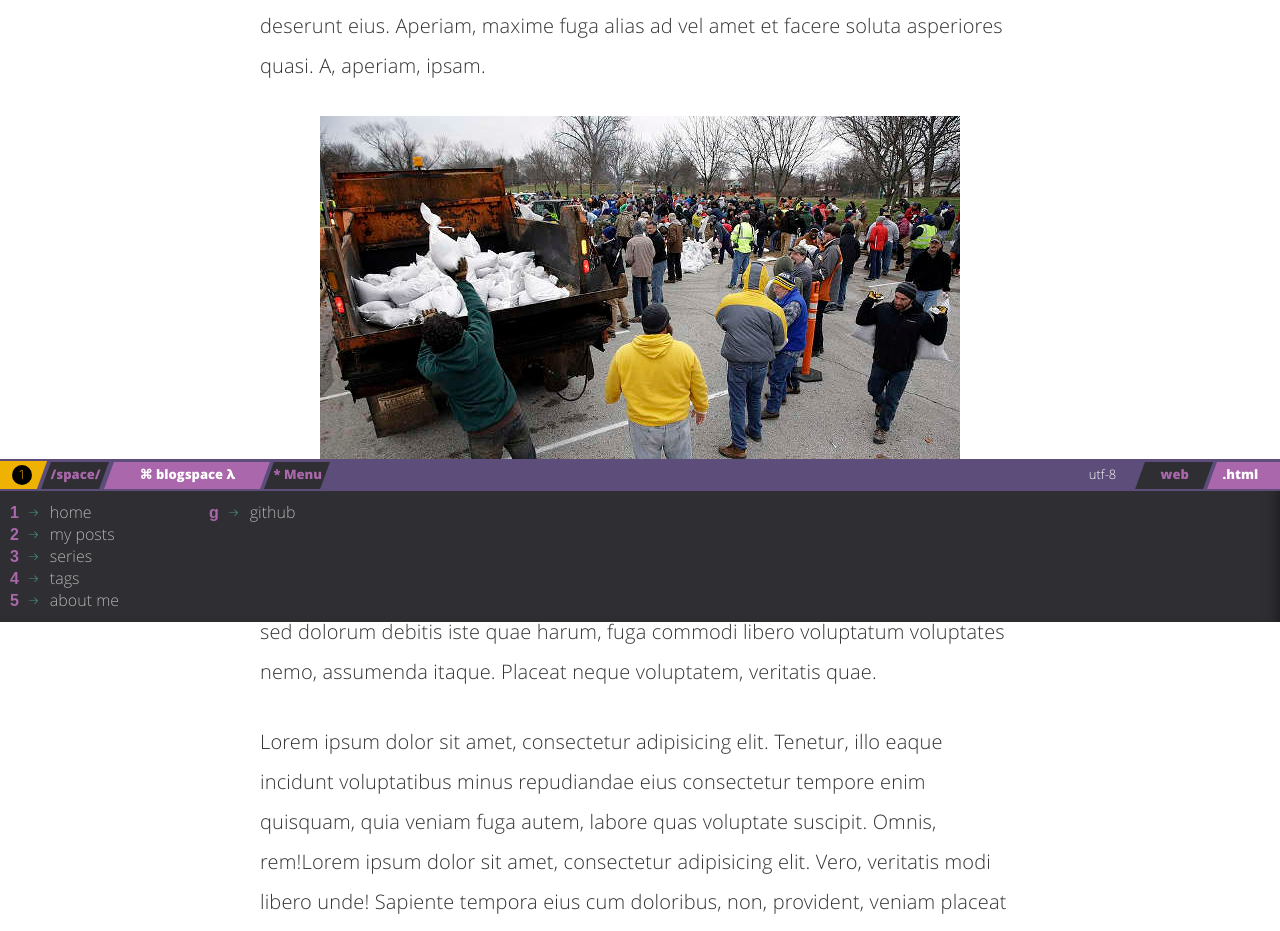
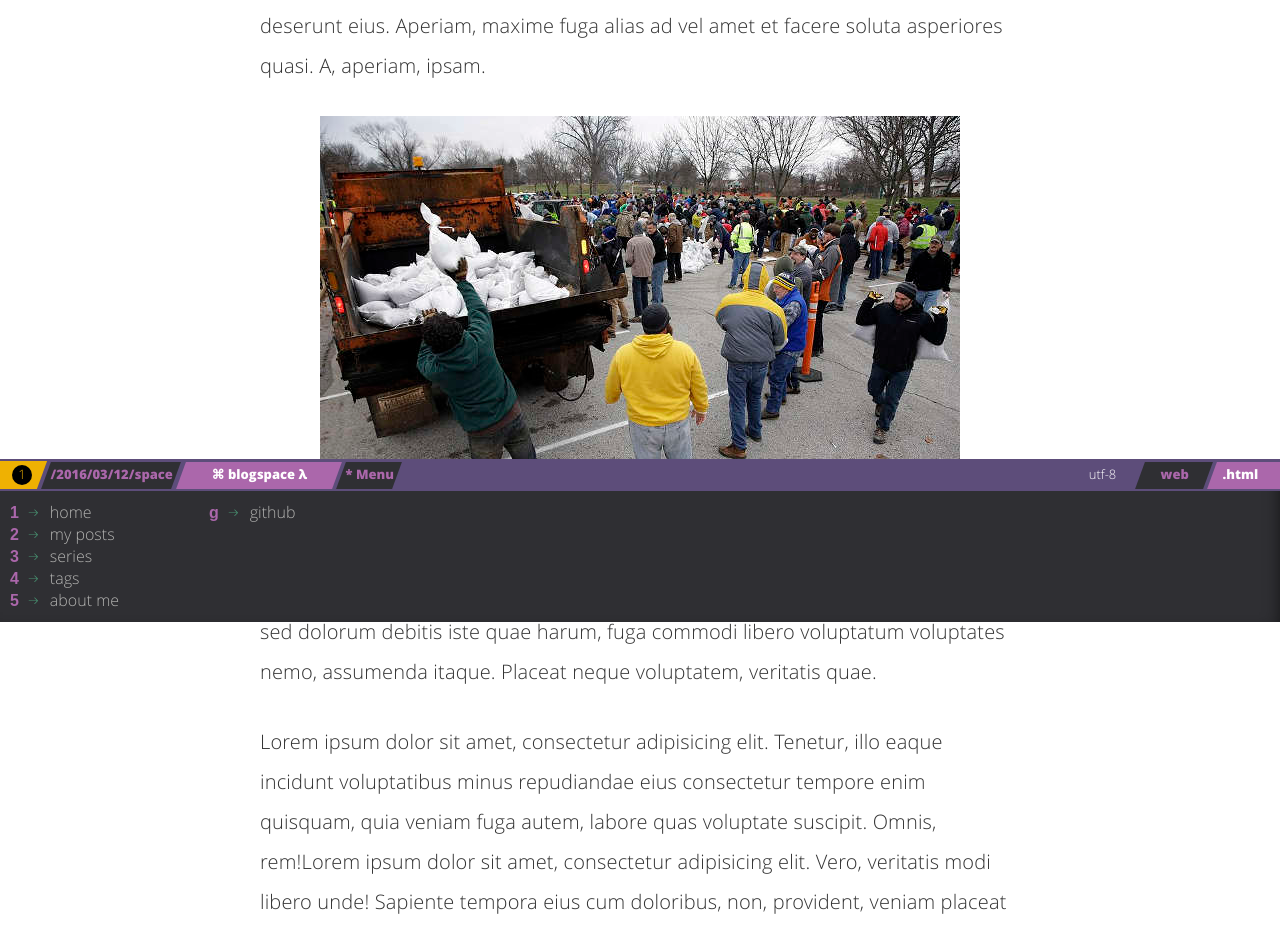
Before and after one commit to voidstatic888/voidstatic888.github.io, a Jekyll site: the page built from _posts/2016-03-10-space.md, in a window 1280 px wide. Shown: the part 1178-2109 px from the top of the page. Built offline with Jekyll 4.4.1, drawn with Linux system fonts in a browser that asks for light colours; comment, search, counter and statistics services are not loaded; part of the change alters nothing that is shown.

Commit message:
Update _config.yml

```diff
--- a/_config.yml
+++ b/_config.yml
@@ -1,9 +1,4 @@
-# Site settings
-title: Lorem Ipsum - Web Developer
-description: "朱学天的git博客"
-baseurl: "/space-jekyll-template" # for test: remove string '/space-jekyll-template' to ''
-url: "http://victorvoid.github.io/space-jekyll-template/" # for test: remove string 'http://victorvoid.github.io' to '' but in production: 'https://yourusername.github.io'
-
+theme: jekyll-theme-cayman
 # User settings
 username: 朱学天
 user_title: 朱学天的git博客
@@ -13,7 +8,7 @@ github_username:  voidstatic888
 # Build settings
 markdown: kramdown
 highlighter: rouge
-permalink: /:title/
+permalink: /:year/:month/:day/:title
 
 # html minify
 compress_html:
```
